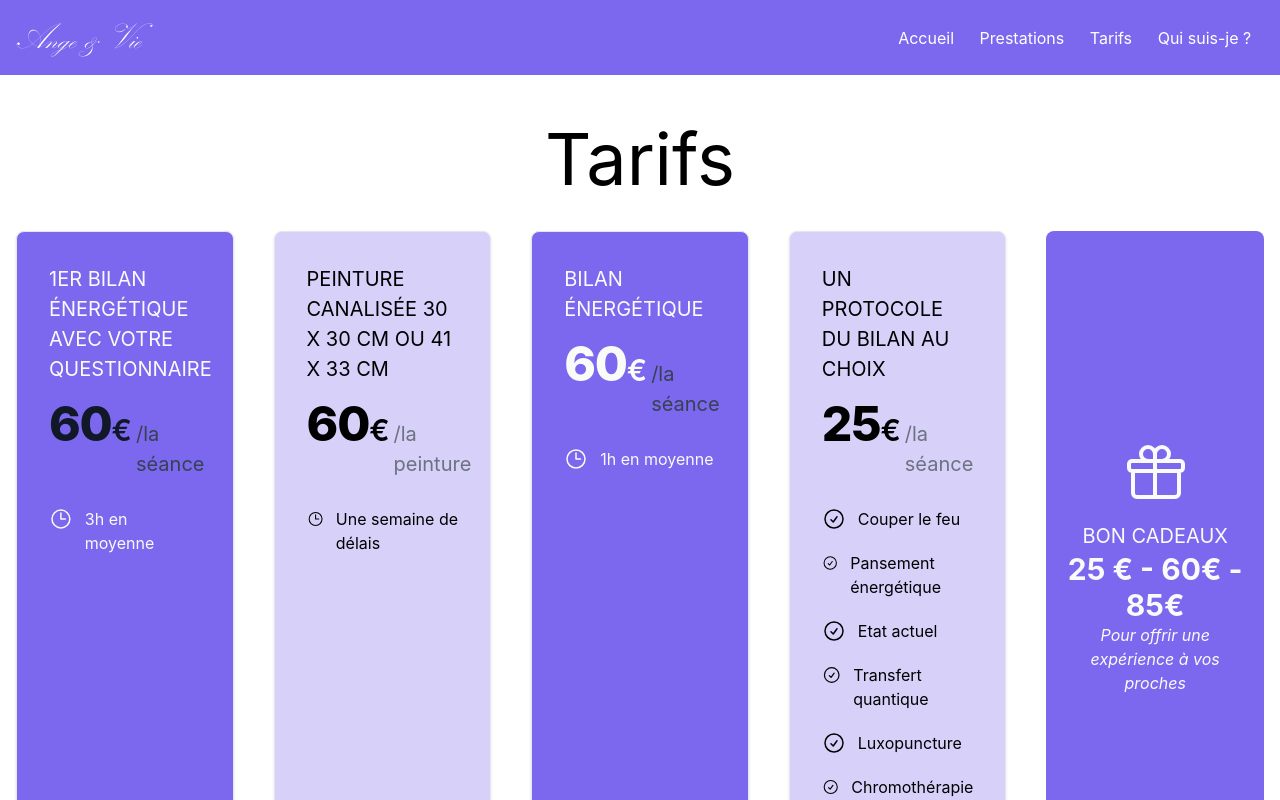
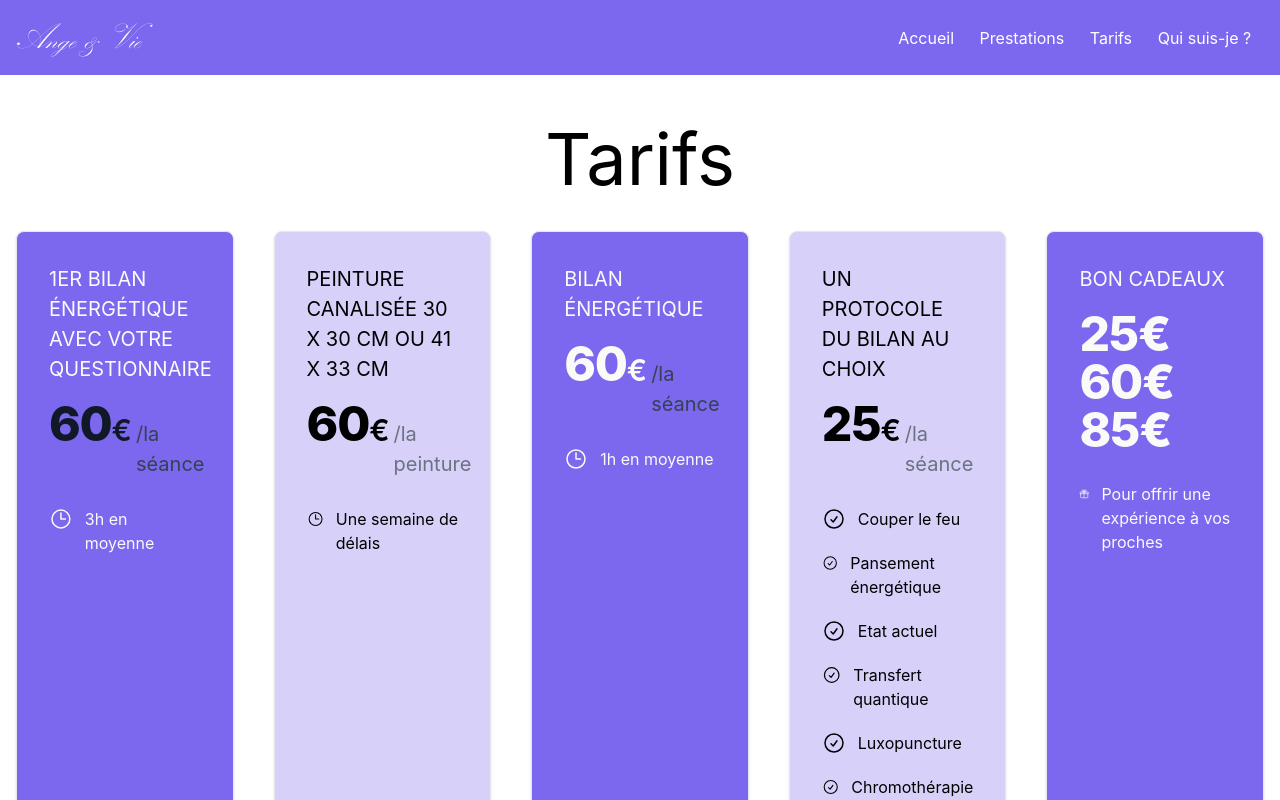
Before and after one commit to PaulGub/angevie-next, a Next.js app: page /tarifs in a window 1280 px wide. Shown: the top 800 px of the page. Built offline with nearby package versions, Linux system fonts and the light colour scheme; a web font is replaced by a local one.

Commit message:
feedback Angelique

```diff
--- a/components/PrestationCard.tsx
+++ b/components/PrestationCard.tsx
@@ -8,10 +8,23 @@ export default function PrestationCard(data: any) {
 
         <div className={'bg-pur rounded-lg h-full'}>
             <div>
+                <div className={"absolute pl-2 pt-2 z-30 "}>
+                    <p className={"bg-white  p-2 rounded-lg text-center"}>
+                        {data.data.type.map((data: any, index: number) => {
+
+                            return (
+                                <span className="text-pur" key={index}>
+                                    {data}
+                                </span>
+                            )
+                        }
+                        )}
+                    </p>
+                </div>
                 <div className={"w-full h-[300px] relative bg-black"}>
                     <Image className={"rounded-lg"} src={data.data.img} alt={"images des prestations"} layout={"fill"}
-                           objectFit="contain" objectPosition={"center"} placeholder="blur"
-                           blurDataURL={data.data.img}/>
+                        objectFit="contain" objectPosition={"center"} placeholder="blur"
+                        blurDataURL={data.data.img} />
                 </div>
 
                 <div className={"p-6"}>
@@ -21,19 +34,7 @@ export default function PrestationCard(data: any) {
                     <div className={"flex flex-col justify-between"}>
                         <p className={"text-stone-50 pt-3 text-xl"}>{data.data.description}</p>
 
-                        <div className={"pt-2 lg:mx-48 mx-24"}>
-                            <p className={"bg-white  p-2 rounded-lg text-center"}>
-                                {data.data.type.map((data: any, index: number) => {
 
-                                        return (
-                                            <span className="text-pur" key={index}>
-                                        {data}
-                                    </span>
-                                        )
-                                    }
-                                )}
-                            </p>
-                        </div>
                     </div>
 
 
--- a/pages/index.tsx
+++ b/pages/index.tsx
@@ -23,9 +23,11 @@ const Home: NextPage = () => {
                             <h1 className="text-4xl">
                                 <Typewriter
                                     options={{
-                                        strings: ['Praticienne holistique', 'Energeticienne', 'Guerisseuse'],
+                                        strings: ['Praticienne holistique et Energeticienne'],
                                         autoStart: true,
                                         loop: true,
+                                        deleteSpeed: 9999999999999999999999999999999999,
+                                        cursor: ""
                                     }}
                                 />
                             </h1>
@@ -60,7 +62,7 @@ const Home: NextPage = () => {
 
                 <div className="px-6 py-32 leading-loose">
 
-                    <h1 className="font-bold text-4xl uppercase text-pur text-center pb-10 ">Pour quelles raisons venir voir une
+                    <h1 className="font-bold text-4xl text-pur text-center pb-10 ">Pour quelles raisons venir voir une
                         Energeticienne ?</h1>
 
                     <div className={"grid lg:grid-cols-5 grid-cols-1 gap-10"}>
@@ -208,7 +210,7 @@ const Home: NextPage = () => {
 
                 <div className="px-6 py-32 bg-pur text-stone-50 leading-loose">
 
-                    <h1 className="font-bold text-4xl uppercase ">Les bienfaits le plus souvent ressenti après un bilan
+                    <h1 className="font-bold text-4xl underline pb-4">Les bienfaits le plus souvent ressenti après un bilan
                         énergétique  </h1>
 
                     <p>- Harmonisation de votre énergie</p>
@@ -222,7 +224,7 @@ const Home: NextPage = () => {
 
                 <div className="px-6 py-32  leading-loose">
 
-                    <h1 className="font-bold text-4xl uppercase text-pur text-center pb-10">A qui s’adresse un bilan énergétique (Energeticienne)
+                    <h1 className="font-bold text-4xl text-pur text-center pb-10">A qui s’adresse un bilan énergétique (Energeticienne)
                         ? </h1>
 
                     <div className={"grid lg:grid-cols-4 grid-cols-1 gap-10"}>
@@ -267,7 +269,7 @@ const Home: NextPage = () => {
 
                 <div className="px-6 py-32 leading-loose bg-pur text-stone-50">
 
-                    <h1 className="font-bold text-4xl uppercase">Déroulé des séances</h1>
+                    <h1 className="font-bold text-4xl underline pb-4">Déroulé des séances</h1>
 
                     <p>- Accueil, écoute et recueil de vos besoins. Lors du premier bilan je vous propose de répondre à
                         un questionnaire afin de faire un point.</p>
@@ -286,7 +288,7 @@ const Home: NextPage = () => {
 
                 <div className="px-6 py-32 leading-loose text-center ">
 
-                    <h1 className="font-bold text-4xl uppercase text-pur pb-10">En résumé</h1>
+                    <h1 className="font-bold text-4xl text-pur pb-10">En résumé</h1>
 
                     <p>Le <b>bilan énergétique</b> que je réalise vous permettra de trouver un mieux-être général, tant
                         sur le plan physique, moral que mental. </p>
--- a/pages/tarifs.tsx
+++ b/pages/tarifs.tsx
@@ -153,29 +153,31 @@ const Home: NextPage = () => {
 						</ul>
 					</div>
 
-					<div className="bg-pur p-4  text-stone-50  text-center rounded-lg flex flex-col justify-center">
-						<div className={"flex justify-center pb-4"}>
-							<svg xmlns="http://www.w3.org/2000/svg" fill="none" viewBox="0 0 24 24" strokeWidth={1.5} stroke="currentColor" className="w-16 h-16">
-								<path strokeLinecap="round" strokeLinejoin="round" d="M21 11.25v8.25a1.5 1.5 0 01-1.5 1.5H5.25a1.5 1.5 0 01-1.5-1.5v-8.25M12 4.875A2.625 2.625 0 109.375 7.5H12m0-2.625V7.5m0-2.625A2.625 2.625 0 1114.625 7.5H12m0 0V21m-8.625-9.75h18c.621 0 1.125-.504 1.125-1.125v-1.5c0-.621-.504-1.125-1.125-1.125h-18c-.621 0-1.125.504-1.125 1.125v1.5c0 .621.504 1.125 1.125 1.125z" />
-							</svg>
+					<div
+						className="w-full max-w-sm p-4 bg-pur border border-gray-200 rounded-lg shadow sm:p-8 text-stone-50">
+						<h5 className="mb-4 text-xl uppercase text-stone-50">Bon cadeaux </h5>
+						<div className=" items-baseline text-stone-50 ">
+							<p className="text-5xl font-extrabold tracking-tight">25€</p>
+							<p className="text-5xl font-extrabold tracking-tight">60€</p>
+							<p className="text-5xl font-extrabold tracking-tight">85€</p>
 						</div>
 
+						<ul role="list" className="space-y-5 my-7">
+							<li className="flex space-x-3 text-stone-50">
 
-						<p className="text-xl uppercase"> Bon cadeaux</p>
-						<p className="text-3xl font-bold">25 € - 60€ - 85€</p>
-						<p className='italic'>Pour offrir une expérience à vos proches</p>
+								<svg xmlns="http://www.w3.org/2000/svg" fill="none" viewBox="0 0 24 24" strokeWidth={1.5} stroke="currentColor" className="w-6 h-6">
+									<path strokeLinecap="round" strokeLinejoin="round" d="M21 11.25v8.25a1.5 1.5 0 01-1.5 1.5H5.25a1.5 1.5 0 01-1.5-1.5v-8.25M12 4.875A2.625 2.625 0 109.375 7.5H12m0-2.625V7.5m0-2.625A2.625 2.625 0 1114.625 7.5H12m0 0V21m-8.625-9.75h18c.621 0 1.125-.504 1.125-1.125v-1.5c0-.621-.504-1.125-1.125-1.125h-18c-.621 0-1.125.504-1.125 1.125v1.5c0 .621.504 1.125 1.125 1.125z" />
+								</svg>
+
+
+								<span>Pour offrir une expérience à vos proches</span>
+
+							</li>
+
+						</ul>
 					</div>
 
-
-
-
-
-
-
 				</div>
-
-
-
 
 			</div>
 		</Layout>
```
